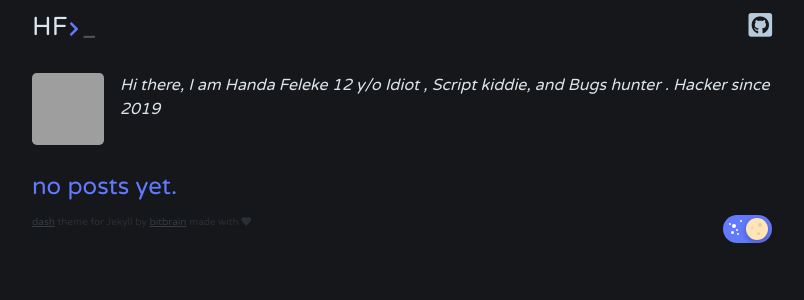
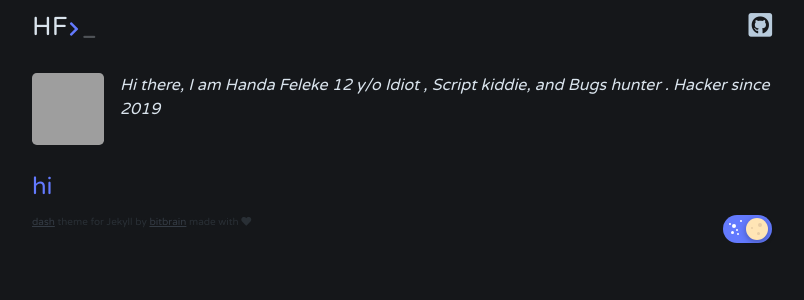
Before and after one commit to Spellingis/Spellingis.github.io, a Jekyll site: the page built from index.html, in a window 1280 px wide. Shown: the top 300 px of the page, without its empty margins (238-1042 px from the left). Built offline with Jekyll 4.4.1, drawn with Linux system fonts in a browser that asks for light colours; the list of posts is cut into pages by our own code; grey boxes are pictures that could not be loaded.

Commit message:
Update home.html

```diff
--- a/_layouts/home.html
+++ b/_layouts/home.html
@@ -39,5 +39,5 @@ layout: default
 
     {% include tagcloud.html %}
 {% else %}
-<h2>no posts yet.</h2>
+<h2>hi</h2>
 {% endif %}
```
